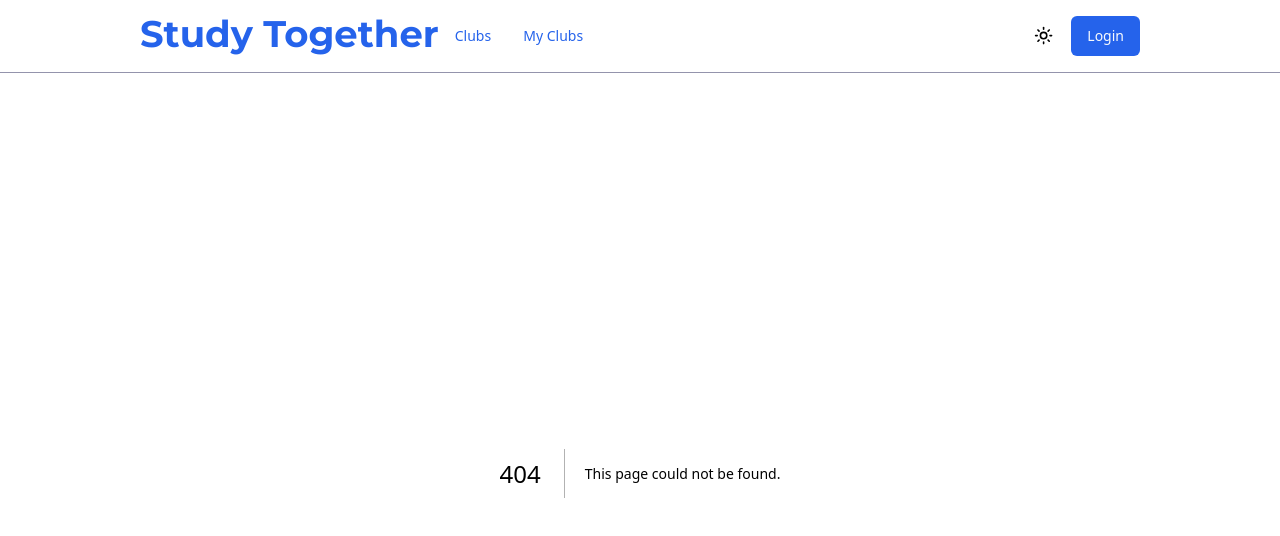
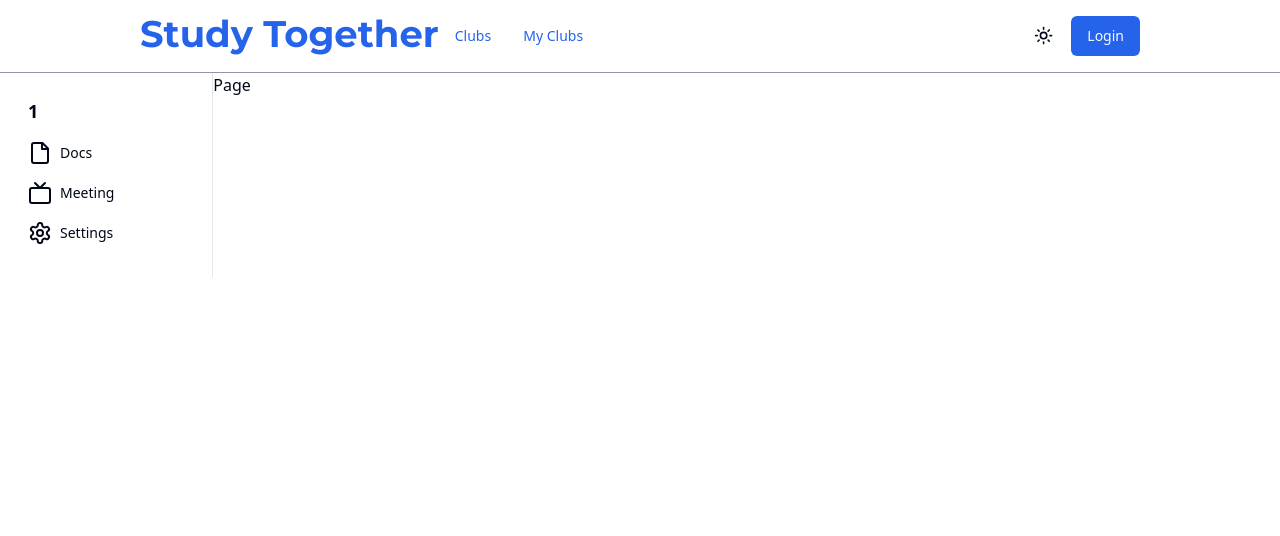
Before and after one commit to Jarenchi/StudyTogether, a Next.js app in the folder client/: page /myclubs/1/docs in a window 1280 px wide. Before the commit this address had no page. Shown: the top 536 px of the page. Built offline with nearby package versions, Linux system fonts and the light colour scheme.

Commit message:
feat: add club sidebar

```diff
--- /dev/null
+++ b/client/app/myclubs/[id]/docs/page.tsx
@@ -0,0 +1,5 @@
+const Page = () => {
+  return <div>Page</div>;
+};
+
+export default Page;
--- /dev/null
+++ b/client/app/myclubs/[id]/layout.tsx
@@ -0,0 +1,10 @@
+import { Sidebar } from "@/components/myclub/SideBar";
+
+export default function ClubLayout({ children, params }: { children: React.ReactNode; params: { id: string } }) {
+  return (
+    <section className="grid lg:grid-cols-6">
+      <Sidebar id={params.id} />
+      {children}
+    </section>
+  );
+}
--- /dev/null
+++ b/client/app/myclubs/[id]/page.tsx
@@ -0,0 +1,5 @@
+const Page = () => {
+  return <div />;
+};
+
+export default Page;
--- /dev/null
+++ b/client/app/myclubs/page.tsx
@@ -0,0 +1,5 @@
+const Page = () => {
+  return <div>Page</div>;
+};
+
+export default Page;
--- a/client/components/header/HeaderLeft.tsx
+++ b/client/components/header/HeaderLeft.tsx
@@ -7,7 +7,7 @@ const HeaderLeft = () => {
       <Link href="/clubs">
         <Button variant="link">Clubs</Button>
       </Link>
-      <Link href="/my/clubs">
+      <Link href="/myclubs">
         <Button variant="link">My Clubs</Button>
       </Link>
     </div>
--- /dev/null
+++ b/client/components/myclub/SideBar.tsx
@@ -0,0 +1,39 @@
+"use client";
+
+import { File, Tv, Settings } from "lucide-react";
+import Link from "next/link";
+import { usePathname } from "next/navigation";
+import { Button } from "../ui/button";
+
+export function Sidebar({ id }: { id: string }) {
+  const pathname = usePathname();
+  return (
+    <div className="max-w-[14rem] min-h-fit border-r">
+      <div className="space-y-4 py-4">
+        <div className="px-3 py-2">
+          <h2 className="mb-2 px-4 text-lg font-semibold tracking-tight">{id}</h2>
+          <div className="space-y-1">
+            <Link href={`${pathname}/docs`}>
+              <Button variant="ghost" className="w-full justify-start">
+                <File />
+                <span className="ml-2">Docs</span>
+              </Button>
+            </Link>
+            <Link href={`${pathname}/metting`}>
+              <Button variant="ghost" className="w-full justify-start">
+                <Tv />
+                <span className="ml-2">Meeting</span>
+              </Button>
+            </Link>
+            <Link href={`${pathname}/settings`}>
+              <Button variant="ghost" className="w-full justify-start">
+                <Settings />
+                <span className="ml-2">Settings</span>
+              </Button>
+            </Link>
+          </div>
+        </div>
+      </div>
+    </div>
+  );
+}
```
